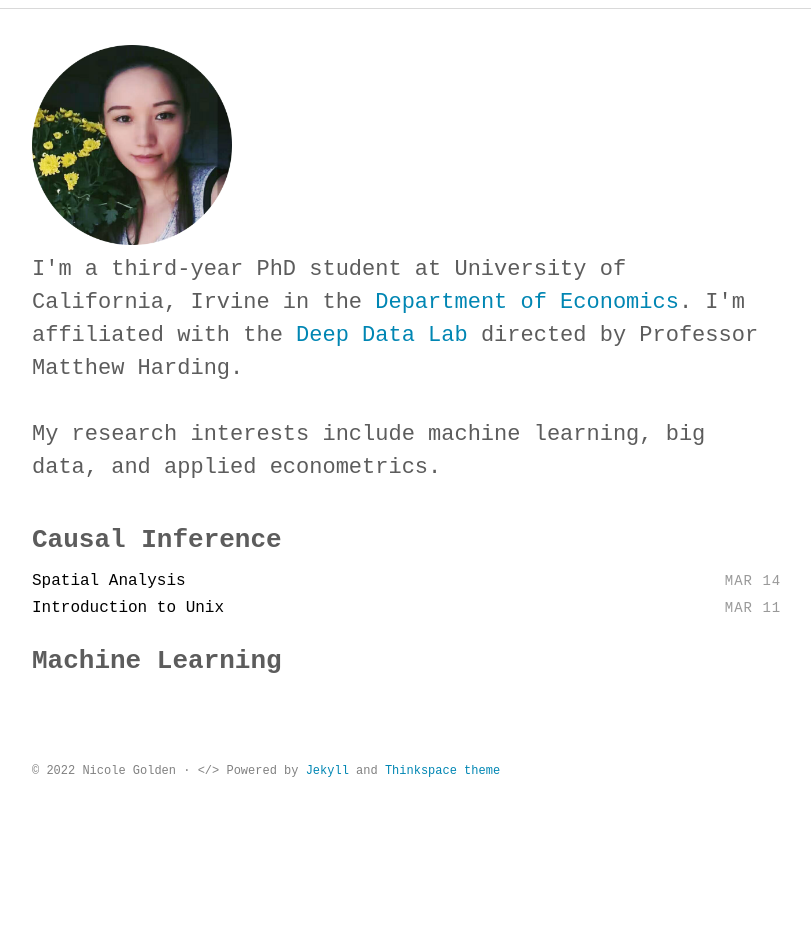
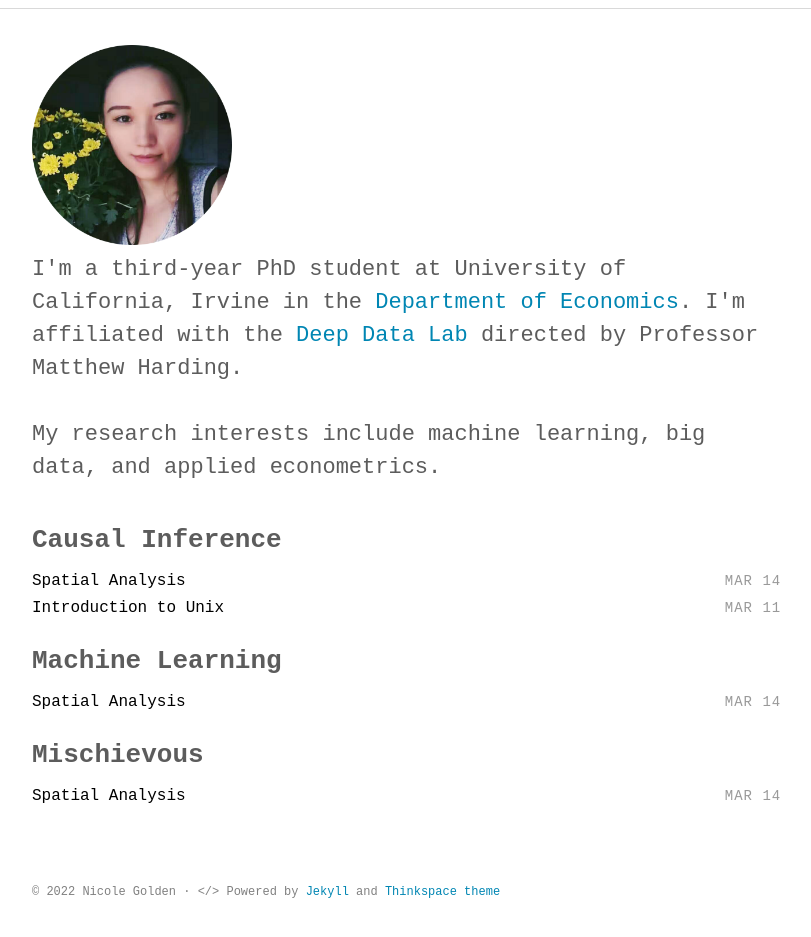
Before and after one commit to NicoleGolden/Economics, a plain HTML site: page index.html in a window 1280 px wide. Shown: the part 71-1008 px from the top of the page, without its empty margins (232-1043 px from the left). Before the commit the page ends 899 px from the top, so only its background shows below. Drawn offline with Linux system fonts and the light colour scheme; a web font is replaced by a local one.

Commit message:
update paper
update paper

```diff
--- a/index.html
+++ b/index.html
@@ -91,6 +91,24 @@
             <!-- Machine Learning-->
             <h2 class="category-title"> Machine Learning</h2>
 
+             <!--artile 1-->
+            <article class="post-item">
+                <span class="post-meta date-label">Mar 14</span>
+                <div class="article-title">
+                    <a class="post-link" href="https://github.com/NicoleGolden/SpatialAnalysis_learning" target="_blank">Spatial Analysis</a>
+                </div>
+            </article>
+
+             <!-- Mischievous -->
+            <h2 class="category-title">Mischievous</h2>
+
+             <!-- artile 1-->
+            <article class="post-item">
+                <span class="post-meta date-label">Mar 14</span>
+                <div class="article-title">
+                    <a class="post-link" href="https://github.com/NicoleGolden/SpatialAnalysis_learning" target="_blank">Spatial Analysis</a>
+                </div>
+            </article>
 
         </div>
     </section>
```
Also changed, not shown: more.html (+3 -1 lines).
